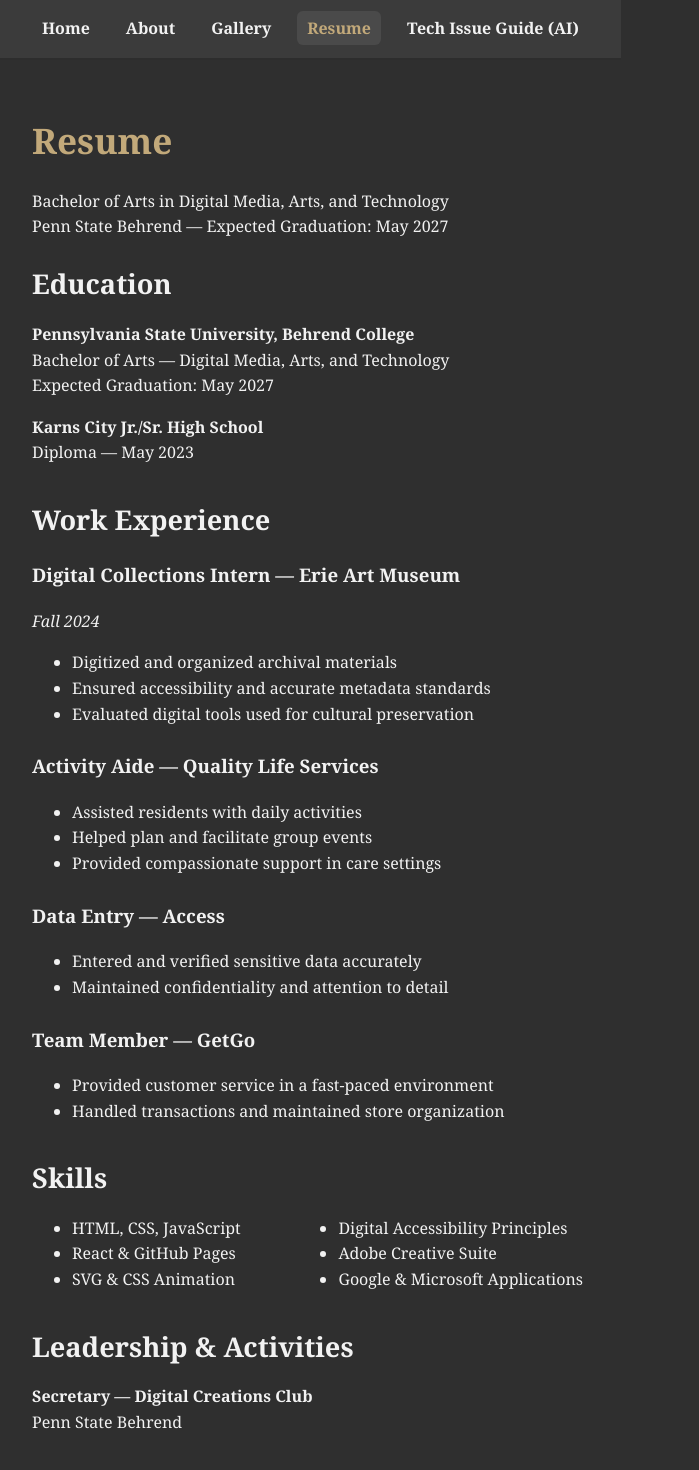
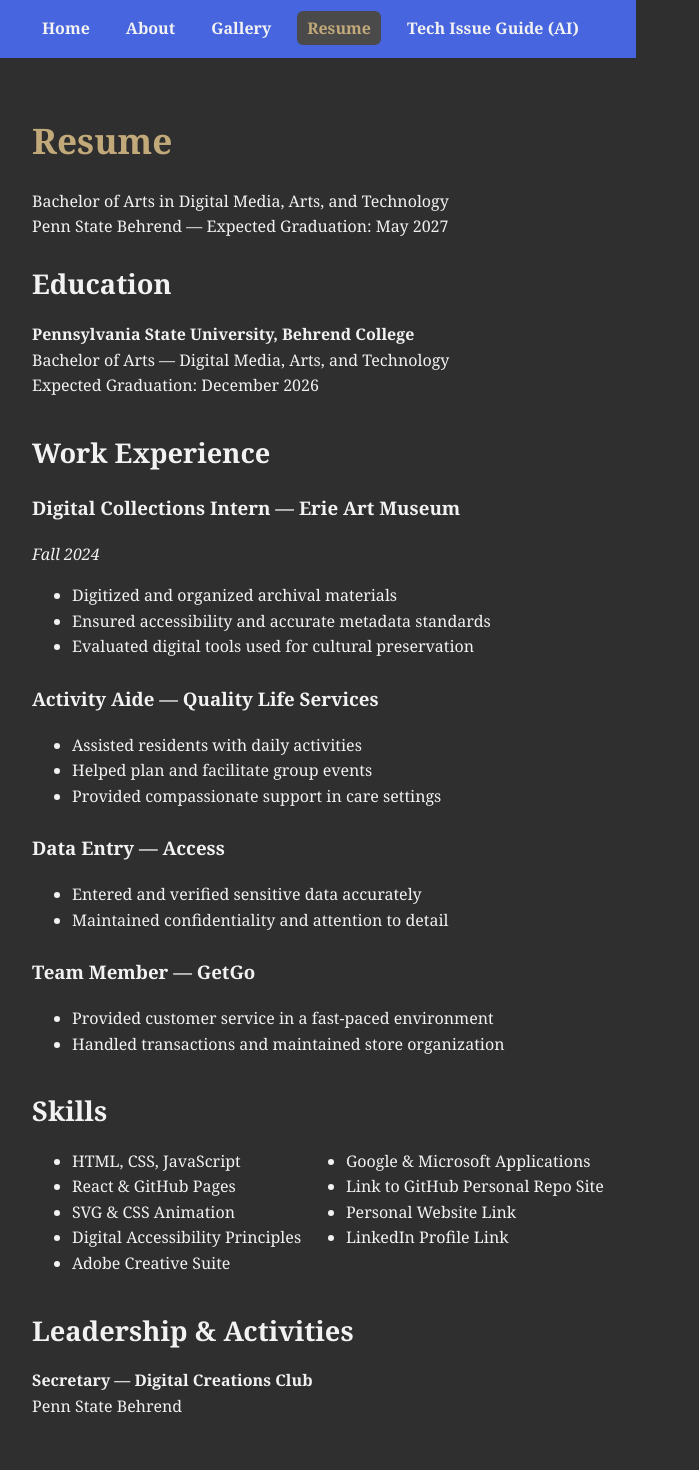
Before and after one commit to dal5842/React, a React (Vite) app in the folder reactApp/: page /resume in a window 1280 px wide. Shown: the top 1470 px of the page, without its empty margins (0-699 px from the left). Built offline with nearby package versions, Linux system fonts and the light colour scheme.

Commit message:
good as it gonna get

```diff
--- a/reactApp/src/App.css
+++ b/reactApp/src/App.css
@@ -5,28 +5,25 @@
     --acc-2: #2563eb;        /* link accent (kept for accessibility) */
     --muted: #e2e6eb;        /* light border */
     --card-bg: #3b3b3b;      /* navbar/content blocks */
-    --card-light: #fff;      /* light cards used in gallery */
+    --card-light: #427dad;      /* light cards used in gallery */
     --shadow-sm: 0 2px 6px rgba(0,0,0,0.08);
     --radius-sm: 6px;
     --radius-md: 10px;
     --radius-pill: 999px;
 
-    /* Optional dark-mode overrides (matches HTML .dark-mode) */
     --bg-dark: #121212;
     --text-dark: #ffffff;
 }
 
-/* Body: adopt HTML serif + dark charcoal */
 body {
     margin: 0;
     padding: 0;
-    font-family: Georgia, serif; /* from HTML */
+    font-family: Georgia, serif;
     background-color: var(--bg);
     color: var(--text);
     line-height: 1.6;
 }
 
-/* Dark mode hook retained from style.css */
 body.dark-mode {
     background-color: var(--bg-dark);
     color: var(--text-dark);
@@ -36,7 +33,7 @@ body.dark-mode {
    Navigation (map .navbar look onto .main-nav)
    ======================================= */
 .main-nav {
-    background-color: #3b3b3b;            /* HTML navbar bg */
+    background-color: #4765de;            /* HTML navbar bg */
     border-bottom: 2px solid #2d2d2d;     /* subtle divider */
 }
 
@@ -215,7 +212,7 @@ img:hover {
     display: inline-flex;
     align-items: center;
     gap: 0.5rem;
-    background: #f6f7f9;
+    background: #30456e;
     border: 1px solid var(--muted);
     padding: 0.5rem 0.75rem;
     border-radius: var(--radius-pill);
--- a/reactApp/src/pages/Gallery.jsx
+++ b/reactApp/src/pages/Gallery.jsx
@@ -67,8 +67,9 @@ function Selector({ selectedKind, setSelectedKind }) {
     );
 }
 
+
 export default function Gallery() {
-    const initialKind = ClickDisplay.length ? ClickDisplay[0].kind : "Gallery";
+    const initialKind = ClickDisplay.length ? ClickDisplay[0].kind : 'All';
     const [selectedKind, setSelectedKind] = useState(initialKind);
 
     return (
--- a/reactApp/src/pages/Resume.jsx
+++ b/reactApp/src/pages/Resume.jsx
@@ -1,6 +1,6 @@
 function Resume() {
     return (
-        <section className="resume-page">
+        <article className="resume-page">
             <header className="page-header">
                 <h1>Resume</h1>
                 <p>
@@ -17,14 +17,9 @@ function Resume() {
                     <br />
                     Bachelor of Arts — Digital Media, Arts, and Technology
                     <br />
-                    Expected Graduation: May 2027
+                    Expected Graduation: December 2026
                 </p>
 
-                <p>
-                    <strong>Karns City Jr./Sr. High School</strong>
-                    <br />
-                    Diploma — May 2023
-                </p>
             </article>
 
             <article className="resume-section">
@@ -75,7 +70,11 @@ function Resume() {
                         <li>Digital Accessibility Principles</li>
                         <li>Adobe Creative Suite</li>
                         <li>Google & Microsoft Applications</li>
+                        <li><a href="https://github.com/dal5842/Portfolio">Link to GitHub Personal Repo Site</a></li>
+                        <li><a href="https://dal5842.github.io/Portfolio/">Personal Website Link</a></li>
+                        <li><a href="http://www.linkedin.com/in/dannikalove">LinkedIn Profile Link</a></li>
                     </ul>
+
             </article>
 
             <article className="resume-section">
@@ -86,7 +85,7 @@ function Resume() {
                     Penn State Behrend
                 </p>
             </article>
-        </section>
+        </article>
     );
 }
 
```
Lines whose indentation alone changed are shown as unchanged.
